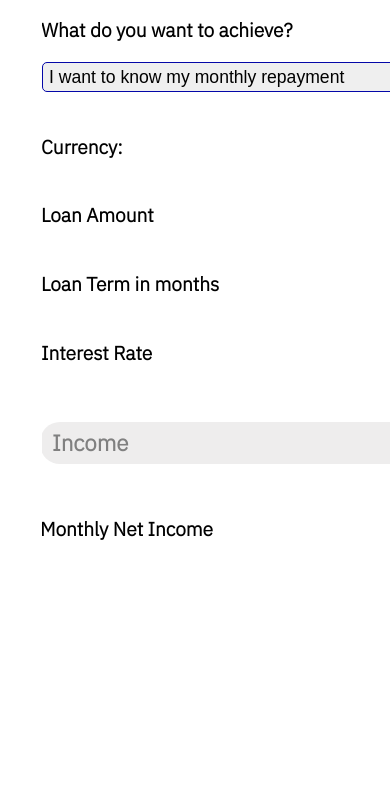
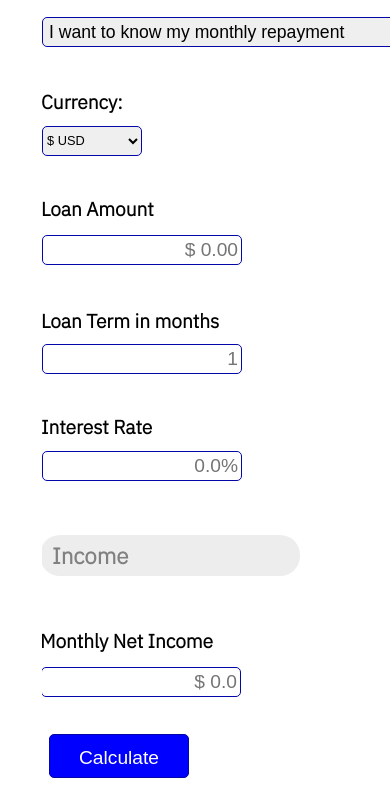
Before and after one commit to Finviserr/Finiviserr, a website: page loancalc1.html in a window 390 px wide. Shown: the part 293-1079 px from the top of the page. Before the commit the page ends 924 px from the top, so only its background shows below. Drawn offline with Linux system fonts and the light colour scheme.

Commit message:
design update

```diff
--- a/loancalc1.html
+++ b/loancalc1.html
@@ -23,7 +23,7 @@
     <!-- Header Section -->
     <header>
     <div class="container">
-        <div>
+        <div style="overflow-x: scroll;">
             <h2 class="active-link"><a href="loancalc1.html">Loan Calculator</a></h2>
             </div>
             <div>
--- a/stylesLoan.css
+++ b/stylesLoan.css
@@ -42,6 +42,48 @@ body{
 .main-grid{
     display: grid;
     grid-template-columns: repeat(2,1fr);
+}
+
+@media (max-width:768px) {
+    .container{
+        max-width:500px;
+        padding: 0;
+    }
+
+    .first-item .container{
+        margin: auto;
+    }
+
+
+    .form-control #select1{
+        width: 195px;
+    }
+
+    .loan-details h2{
+        font-size: 1.2rem;
+        width:260px;
+      float: left;
+    }
+
+
+    .form-control {
+        display: flex;
+        flex-direction: column;
+
+    }
+
+    .form-control input, select{
+        width:200px;
+    }
+
+
+    .second-item{
+        display: none;
+    }
+
+    .header .container{
+        overflow-x: scroll;
+    }
 
 
 }
@@ -53,7 +95,6 @@ body{
     justify-content: center;
     width: 100%;
     margin-right:-3px;
-
     padding-top: 2rem;
 
 
@@ -196,6 +237,7 @@ margin-right: 1px;
     padding: 21px 20px;
     line-height: 0.2;
     width: 140px !important;
+    margin-right: 350px;
 }
 
 
```
